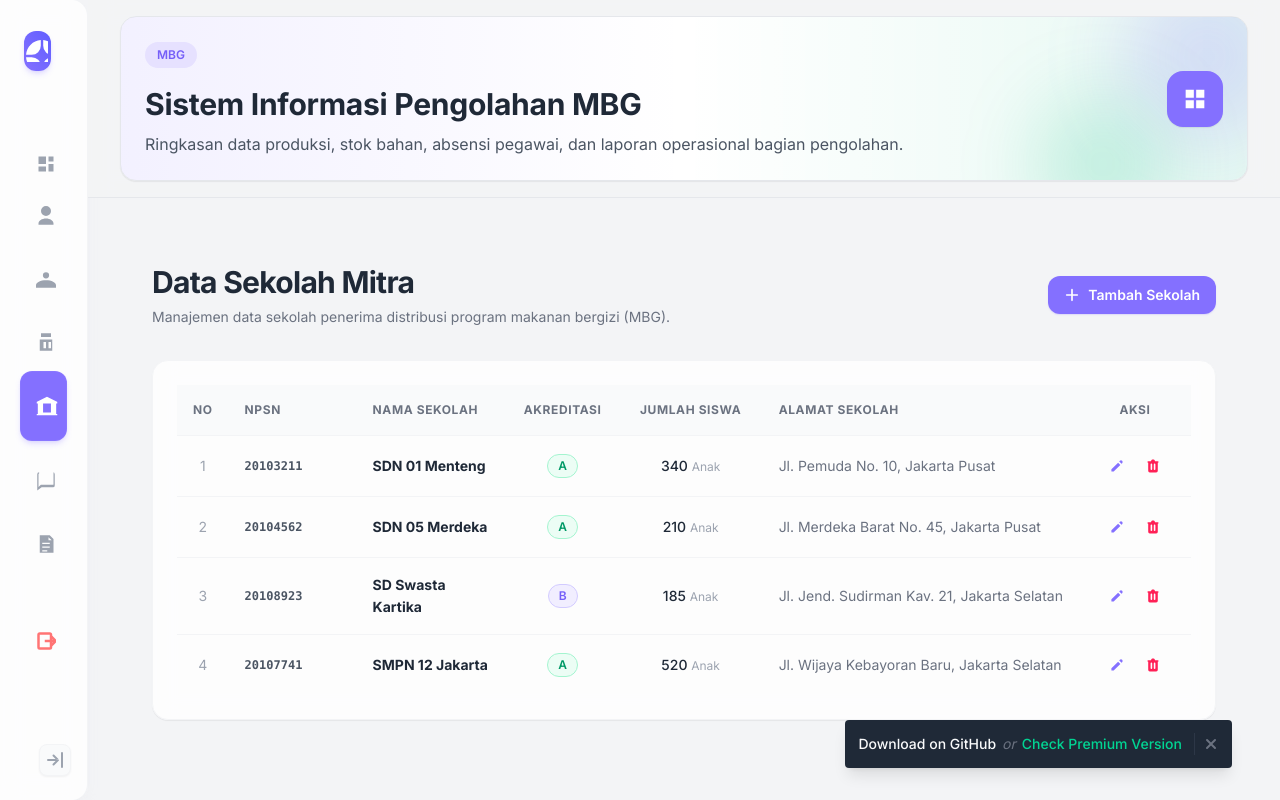
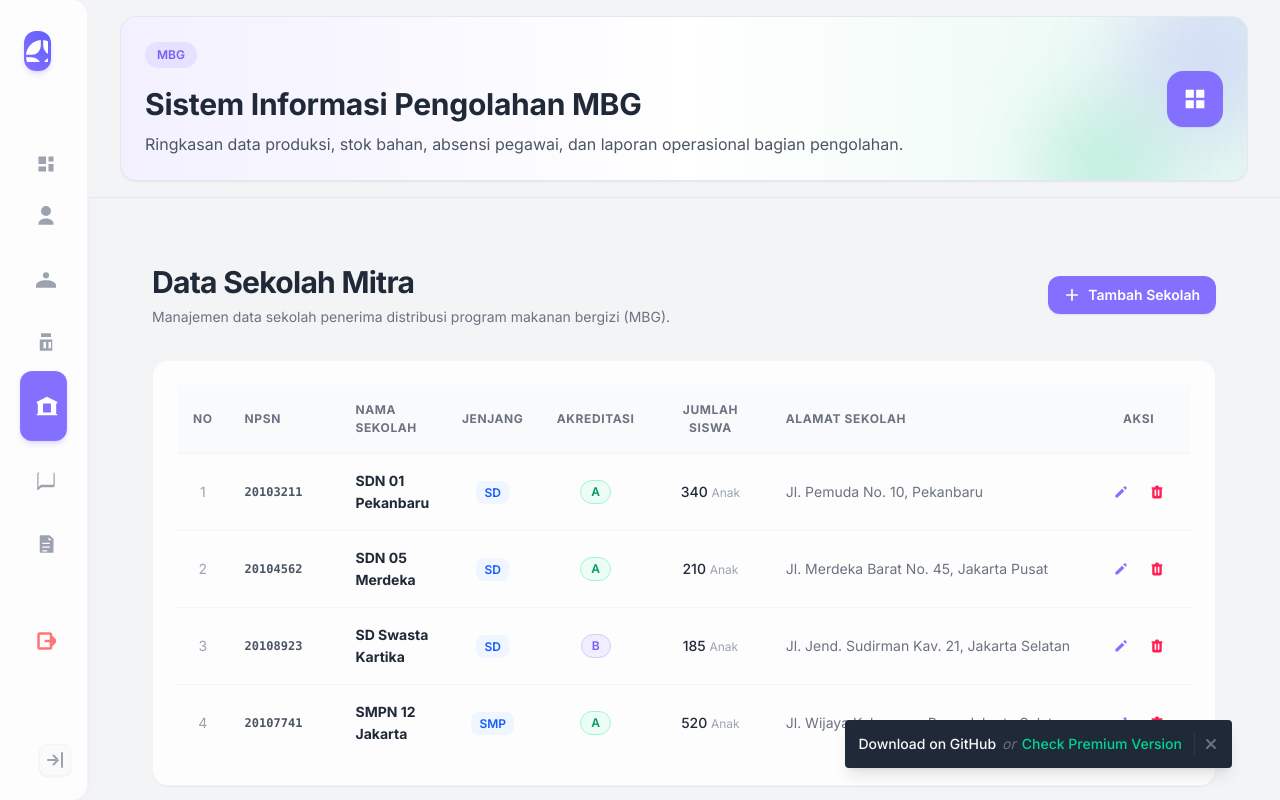
Before and after one commit to rajif24ti/projectbpf2_aatKel3, a React (Vite) app: page /data-sekolah in a window 1280 px wide. Built offline with nearby package versions, Linux system fonts and the light colour scheme.

Commit message:
lanjutan 2

```diff
--- a/src/pages/DataSekolah.jsx
+++ b/src/pages/DataSekolah.jsx
@@ -1,38 +1,71 @@
-import React, { useState } from 'react';
+import React, { useState } from "react";
 
 function DataSekolah() {
   // 1. STATE UTAMA: Menyimpan data master sekolah/mitra pengiriman MBG
   const [dataSekolah, setDataSekolah] = useState([
-    { id: 1, npsn: '20103211', nama: 'SDN 01 Menteng', akreditasi: 'A', jumlahSiswa: 340, alamat: 'Jl. Pemuda No. 10, Jakarta Pusat' },
-    { id: 2, npsn: '20104562', nama: 'SDN 05 Merdeka', akreditasi: 'A', jumlahSiswa: 210, alamat: 'Jl. Merdeka Barat No. 45, Jakarta Pusat' },
-    { id: 3, npsn: '20108923', nama: 'SD Swasta Kartika', akreditasi: 'B', jumlahSiswa: 185, alamat: 'Jl. Jend. Sudirman Kav. 21, Jakarta Selatan' },
-    { id: 4, npsn: '20107741', nama: 'SMPN 12 Jakarta', akreditasi: 'A', jumlahSiswa: 520, alamat: 'Jl. Wijaya Kebayoran Baru, Jakarta Selatan' },
+    {
+      id: 1,
+      npsn: "20103211",
+      nama: "SDN 01 Pekanbaru",
+      jenjang: "SD",
+      akreditasi: "A",
+      jumlahSiswa: 340,
+      alamat: "Jl. Pemuda No. 10, Pekanbaru",
+    },
+    {
+      id: 2,
+      npsn: "20104562",
+      nama: "SDN 05 Merdeka",
+      jenjang: "SD",
+      akreditasi: "A",
+      jumlahSiswa: 210,
+      alamat: "Jl. Merdeka Barat No. 45, Jakarta Pusat",
+    },
+    {
+      id: 3,
+      npsn: "20108923",
+      nama: "SD Swasta Kartika",
+      jenjang: "SD",
+      akreditasi: "B",
+      jumlahSiswa: 185,
+      alamat: "Jl. Jend. Sudirman Kav. 21, Jakarta Selatan",
+    },
+    {
+      id: 4,
+      npsn: "20107741",
+      nama: "SMPN 12 Jakarta",
+      jenjang: "SMP",
+      akreditasi: "A",
+      jumlahSiswa: 520,
+      alamat: "Jl. Wijaya Kebayoran Baru, Jakarta Selatan",
+    },
   ]);
 
   // 2. STATE NAVIGASI INTERNAL: 'index' | 'create' | 'edit'
-  const [viewMode, setViewMode] = useState('index');
+  const [viewMode, setViewMode] = useState("index");
 
   // 3. STATE BUFFER: Penampung data formulir tambah/ubah
   const [formData, setFormData] = useState({
     id: null,
-    npsn: '',
-    nama: '',
-    akreditasi: 'A',
-    jumlahSiswa: '',
-    alamat: ''
+    npsn: "",
+    nama: "",
+    jenjang: "",
+    akreditasi: "A",
+    jumlahSiswa: "",
+    alamat: "",
   });
 
   // Fungsi pengondisian warna Badge Akreditasi
   const getBadgeAkreditasi = (akreditasi) => {
     switch (akreditasi) {
-      case 'A':
-        return 'bg-emerald-50 text-emerald-600 border-emerald-200 dark:bg-emerald-500/10 dark:text-emerald-400 dark:border-emerald-500/20';
-      case 'B':
-        return 'bg-violet-50 text-violet-600 border-violet-200 dark:bg-violet-500/10 dark:text-violet-400 dark:border-violet-500/20';
-      case 'C':
-        return 'bg-amber-50 text-amber-600 border-amber-200 dark:bg-amber-500/10 dark:text-amber-400 dark:border-amber-500/20';
+      case "A":
+        return "bg-emerald-50 text-emerald-600 border-emerald-200 dark:bg-emerald-500/10 dark:text-emerald-400 dark:border-emerald-500/20";
+      case "B":
+        return "bg-violet-50 text-violet-600 border-violet-200 dark:bg-violet-500/10 dark:text-violet-400 dark:border-violet-500/20";
+      case "C":
+        return "bg-amber-50 text-amber-600 border-amber-200 dark:bg-amber-500/10 dark:text-amber-400 dark:border-amber-500/20";
       default:
-        return 'bg-gray-50 text-gray-600 border-gray-200 dark:bg-gray-500/10 dark:text-gray-400 dark:border-gray-500/20';
+        return "bg-gray-50 text-gray-600 border-gray-200 dark:bg-gray-500/10 dark:text-gray-400 dark:border-gray-500/20";
     }
   };
 
@@ -44,14 +77,21 @@ function DataSekolah() {
 
   // Navigasi ke mode Tambah (Create)
   const openCreateMode = () => {
-    setFormData({ id: null, npsn: '', nama: '', akreditasi: 'A', jumlahSiswa: '', alamat: '' });
-    setViewMode('create');
+    setFormData({
+      id: null,
+      npsn: "",
+      nama: "",
+      akreditasi: "A",
+      jumlahSiswa: "",
+      alamat: "",
+    });
+    setViewMode("create");
   };
 
   // Navigasi ke mode Ubah (Edit)
   const openEditMode = (item) => {
     setFormData({ ...item });
-    setViewMode('edit');
+    setViewMode("edit");
   };
 
   // Handler Simpan Data (Create & Edit)
@@ -68,35 +108,41 @@ function DataSekolah() {
       id: formData.id || Date.now(),
       npsn: formData.npsn,
       nama: formData.nama,
+      jenjang: formData.jenjang,
       akreditasi: formData.akreditasi,
       jumlahSiswa: parseInt(formData.jumlahSiswa, 10),
-      alamat: formData.alamat
+      alamat: formData.alamat,
     };
 
-    if (viewMode === 'create') {
+    if (viewMode === "create") {
       // Validasi NPSN duplikat
-      if (dataSekolah.some(sch => sch.npsn === formData.npsn)) {
+      if (dataSekolah.some((sch) => sch.npsn === formData.npsn)) {
         alert("NPSN Sekolah sudah terdaftar di dalam sistem!");
         return;
       }
       setDataSekolah([...dataSekolah, payload]);
-    } else if (viewMode === 'edit') {
-      setDataSekolah(dataSekolah.map((item) => (item.id === formData.id ? payload : item)));
+    } else if (viewMode === "edit") {
+      setDataSekolah(
+        dataSekolah.map((item) => (item.id === formData.id ? payload : item)),
+      );
     }
-    setViewMode('index');
+    setViewMode("index");
   };
 
   // Handler Hapus Data
   const handleDeleteData = (id, nama) => {
-    if (window.confirm(`Apakah Anda yakin ingin menghapus data "${nama}"? Tindakan ini tidak dapat dibatalkan.`)) {
-      setDataSekolah(dataSekolah.filter(item => item.id !== id));
+    if (
+      window.confirm(
+        `Apakah Anda yakin ingin menghapus data "${nama}"? Tindakan ini tidak dapat dibatalkan.`,
+      )
+    ) {
+      setDataSekolah(dataSekolah.filter((item) => item.id !== id));
     }
   };
 
   return (
     <main className="grow transition-all duration-200">
       <div className="px-4 sm:px-6 lg:px-8 py-8 w-full max-w-9xl mx-auto">
-
         {/* HEADER HALAMAN */}
         <div className="mb-8 flex flex-col sm:flex-row sm:justify-between sm:items-center gap-4">
           <div>
@@ -104,19 +150,31 @@ function DataSekolah() {
               Data Sekolah Mitra
             </h1>
             <p className="text-sm text-gray-500 dark:text-gray-400 mt-1">
-              {viewMode === 'index' && 'Manajemen data sekolah penerima distribusi program makanan bergizi (MBG).'}
-              {viewMode === 'create' && 'Registrasi profile dan kuota data sekolah mitra baru.'}
-              {viewMode === 'edit' && 'Pembaruan data kuota siswa atau akreditasi sekolah.'}
+              {viewMode === "index" &&
+                "Manajemen data sekolah penerima distribusi program makanan bergizi (MBG)."}
+              {viewMode === "create" &&
+                "Registrasi profile dan kuota data sekolah mitra baru."}
+              {viewMode === "edit" &&
+                "Pembaruan data kuota siswa atau akreditasi sekolah."}
             </p>
           </div>
 
-          {viewMode === 'index' && (
+          {viewMode === "index" && (
             <button
               onClick={openCreateMode}
               className="inline-flex items-center justify-center px-4 py-2 bg-violet-500 hover:bg-violet-600 dark:bg-violet-600 dark:hover:bg-violet-700 text-white text-sm font-semibold rounded-xl shadow-sm shadow-violet-500/10 active:scale-95 transition-all duration-150"
             >
-              <svg className="w-4 h-4 mr-2 stroke-current" fill="none" viewBox="0 0 24 24">
-                <path strokeLinecap="round" strokeLinejoin="round" strokeWidth="2.5" d="M12 4v16m8-8H4" />
+              <svg
+                className="w-4 h-4 mr-2 stroke-current"
+                fill="none"
+                viewBox="0 0 24 24"
+              >
+                <path
+                  strokeLinecap="round"
+                  strokeLinejoin="round"
+                  strokeWidth="2.5"
+                  d="M12 4v16m8-8H4"
+                />
               </svg>
               Tambah Sekolah
             </button>
@@ -124,7 +182,7 @@ function DataSekolah() {
         </div>
 
         {/* ==================== BAGIAN 1: INDEX (TABEL) ==================== */}
-        {viewMode === 'index' && (
+        {viewMode === "index" && (
           <div className="bg-white/80 dark:bg-gray-800/70 backdrop-blur-md shadow-sm border border-gray-100 dark:border-gray-700/50 rounded-2xl p-6">
             <div className="overflow-x-auto">
               <table className="table-auto w-full">
@@ -133,6 +191,7 @@ function DataSekolah() {
                     <th className="p-4 text-center w-12">No</th>
                     <th className="p-4 w-32">NPSN</th>
                     <th className="p-4">Nama Sekolah</th>
+                    <th className="p-4 text-center w-24">Jenjang</th>
                     <th className="p-4 text-center w-28">Akreditasi</th>
                     <th className="p-4 text-center w-36">Jumlah Siswa</th>
                     <th className="p-4">Alamat Sekolah</th>
@@ -143,25 +202,50 @@ function DataSekolah() {
                 <tbody className="divide-y divide-gray-100 dark:divide-gray-700/60 text-sm">
                   {dataSekolah.length === 0 ? (
                     <tr>
-                      <td colSpan="7" className="p-8 text-center text-gray-400 dark:text-gray-500">
+                      <td
+                        colSpan="7"
+                        className="p-8 text-center text-gray-400 dark:text-gray-500"
+                      >
                         Tidak ada data sekolah mitra yang tercatat.
                       </td>
                     </tr>
                   ) : (
                     dataSekolah.map((item, index) => (
-                      <tr key={item.id} className="text-gray-700 dark:text-gray-300 hover:bg-gray-50/50 dark:hover:bg-gray-700/30 transition">
-                        <td className="p-4 text-center text-gray-400">{index + 1}</td>
-                        <td className="p-4 font-mono text-xs font-semibold text-gray-600 dark:text-gray-400">{item.npsn}</td>
-                        <td className="p-4 font-bold text-gray-800 dark:text-gray-100">{item.nama}</td>
+                      <tr
+                        key={item.id}
+                        className="text-gray-700 dark:text-gray-300 hover:bg-gray-50/50 dark:hover:bg-gray-700/30 transition"
+                      >
+                        <td className="p-4 text-center text-gray-400">
+                          {index + 1}
+                        </td>
+                        <td className="p-4 font-mono text-xs font-semibold text-gray-600 dark:text-gray-400">
+                          {item.npsn}
+                        </td>
+                        <td className="p-4 font-bold text-gray-800 dark:text-gray-100">
+                          {item.nama}
+                        </td>
                         <td className="p-4 text-center">
-                          <span className={`inline-flex items-center px-2.5 py-0.5 rounded-full text-xs font-semibold border ${getBadgeAkreditasi(item.akreditasi)}`}>
+                          <span className="px-2 py-1 text-xs font-semibold rounded-lg bg-blue-50 text-blue-600">
+                            {item.jenjang}
+                          </span>
+                        </td>
+                        <td className="p-4 text-center">
+                          <span
+                            className={`inline-flex items-center px-2.5 py-0.5 rounded-full text-xs font-semibold border ${getBadgeAkreditasi(item.akreditasi)}`}
+                          >
                             {item.akreditasi}
                           </span>
                         </td>
                         <td className="p-4 text-center font-medium text-gray-800 dark:text-gray-200">
-                          {item.jumlahSiswa.toLocaleString('id-ID')} <span className="text-xs text-gray-400 font-normal">Anak</span>
+                          {item.jumlahSiswa.toLocaleString("id-ID")}{" "}
+                          <span className="text-xs text-gray-400 font-normal">
+                            Anak
+                          </span>
                         </td>
-                        <td className="p-4 text-gray-500 dark:text-gray-400 truncate max-w-xs" title={item.alamat}>
+                        <td
+                          className="p-4 text-gray-500 dark:text-gray-400 truncate max-w-xs"
+                          title={item.alamat}
+                        >
                           {item.alamat}
                         </td>
                         <td className="p-4 text-center">
@@ -171,17 +255,29 @@ function DataSekolah() {
                               className="p-1.5 text-violet-500 hover:text-violet-700 hover:bg-violet-50 dark:hover:bg-violet-500/10 rounded-lg transition"
                               title="Ubah Data Sekolah"
                             >
-                              <svg className="w-4 h-4 fill-current" viewBox="0 0 20 20">
+                              <svg
+                                className="w-4 h-4 fill-current"
+                                viewBox="0 0 20 20"
+                              >
                                 <path d="M13.586 3.586a2 2 0 112.828 2.828l-.793.793-2.828-2.828.793-.793zM11.379 5.793L3 14.172V17h2.828l8.38-8.379-2.83-2.828z" />
                               </svg>
                             </button>
                             <button
-                              onClick={() => handleDeleteData(item.id, item.nama)}
+                              onClick={() =>
+                                handleDeleteData(item.id, item.nama)
+                              }
                               className="p-1.5 text-rose-500 hover:text-rose-700 hover:bg-rose-50 dark:hover:bg-rose-500/10 rounded-lg transition"
                               title="Hapus Sekolah"
                             >
-                              <svg className="w-4 h-4 fill-current" viewBox="0 0 20 20">
-                                <path fillRule="evenodd" d="M9 2a1 1 0 00-.894.553L7.382 4H4a1 1 0 000 2v10a2 2 0 002 2h8a2 2 0 002-2V6a1 1 0 100-2h-3.382l-.728-1.447A1 1 0 0011 2H9zM7 8a1 1 0 012 0v6a1 1 0 11-2 0V8zm5-1a1 1 0 00-1 1v6a1 1 0 102 0V8a1 1 0 00-1-1z" clipRule="evenodd" />
+                              <svg
+                                className="w-4 h-4 fill-current"
+                                viewBox="0 0 20 20"
+                              >
+                                <path
+                                  fillRule="evenodd"
+                                  d="M9 2a1 1 0 00-.894.553L7.382 4H4a1 1 0 000 2v10a2 2 0 002 2h8a2 2 0 002-2V6a1 1 0 100-2h-3.382l-.728-1.447A1 1 0 0011 2H9zM7 8a1 1 0 012 0v6a1 1 0 11-2 0V8zm5-1a1 1 0 00-1 1v6a1 1 0 102 0V8a1 1 0 00-1-1z"
+                                  clipRule="evenodd"
+                                />
                               </svg>
                             </button>
                           </div>
@@ -196,18 +292,24 @@ function DataSekolah() {
         )}
 
         {/* ==================== BAGIAN 2 & 3: FORM CREATE / EDIT ==================== */}
-        {(viewMode === 'create' || viewMode === 'edit') && (
+        {(viewMode === "create" || viewMode === "edit") && (
           <div className="max-w-2xl bg-white dark:bg-gray-800 shadow-sm border border-gray-100 dark:border-gray-700/60 rounded-2xl p-6 transition-all duration-200">
             <h2 className="text-lg font-bold text-gray-800 dark:text-gray-100 mb-6 flex items-center">
-              <span className={`w-2 h-5 rounded-xs mr-2.5 ${viewMode === 'create' ? 'bg-violet-500' : 'bg-amber-500'}`}></span>
-              {viewMode === 'create' ? 'Registrasi Sekolah Baru' : `Ubah Profil Sekolah: ${formData.nama}`}
+              <span
+                className={`w-2 h-5 rounded-xs mr-2.5 ${viewMode === "create" ? "bg-violet-500" : "bg-amber-500"}`}
+              ></span>
+              {viewMode === "create"
+                ? "Registrasi Sekolah Baru"
+                : `Ubah Profil Sekolah: ${formData.nama}`}
             </h2>
 
             <form onSubmit={handleSaveData} className="space-y-5">
               <div className="grid grid-cols-1 sm:grid-cols-2 gap-4">
                 {/* Field: NPSN */}
                 <div>
-                  <label className="block text-sm font-medium text-gray-700 dark:text-gray-300 mb-1.5">NPSN (Nomor Pokok Sekolah Nasional)</label>
+                  <label className="block text-sm font-medium text-gray-700 dark:text-gray-300 mb-1.5">
+                    NPSN (Nomor Pokok Sekolah Nasional)
+                  </label>
                   <input
                     type="text"
                     name="npsn"
@@ -216,14 +318,16 @@ function DataSekolah() {
                     placeholder="Contoh: 2010xxxx"
                     maxLength="8"
                     required
-                    disabled={viewMode === 'edit'}
+                    disabled={viewMode === "edit"}
                     className="w-full px-4 py-2 bg-gray-50 dark:bg-gray-700/40 border border-gray-200 dark:border-gray-700 rounded-xl focus:ring-2 focus:ring-violet-500 outline-none transition text-sm text-gray-800 dark:text-gray-100 font-mono disabled:opacity-60"
                   />
                 </div>
 
                 {/* Field: Nama Sekolah */}
                 <div>
-                  <label className="block text-sm font-medium text-gray-700 dark:text-gray-300 mb-1.5">Nama Instansi Sekolah</label>
+                  <label className="block text-sm font-medium text-gray-700 dark:text-gray-300 mb-1.5">
+                    Nama Instansi Sekolah
+                  </label>
                   <input
                     type="text"
                     name="nama"
@@ -236,10 +340,32 @@ function DataSekolah() {
                 </div>
               </div>
 
+              <div>
+                <label className="block text-sm font-medium text-gray-700 dark:text-gray-300 mb-1.5">
+                  Jenjang Sekolah
+                </label>
+
+                <select
+                  name="jenjang"
+                  value={formData.jenjang}
+                  onChange={handleInputChange}
+                  required
+                  className="w-full px-4 py-2 bg-gray-50 dark:bg-gray-700/40 border border-gray-200 dark:border-gray-700 rounded-xl focus:ring-2 focus:ring-violet-500 outline-none transition text-sm text-gray-800 dark:text-gray-100"
+                >
+                  <option value="">Pilih Jenjang</option>
+                  <option value="SD">SD</option>
+                  <option value="SMP">SMP</option>
+                  <option value="SMA">SMA</option>
+                  <option value="SMK">SMK</option>
+                </select>
+              </div>
+
               <div className="grid grid-cols-1 sm:grid-cols-2 gap-4">
                 {/* Field: Akreditasi */}
                 <div>
-                  <label className="block text-sm font-medium text-gray-700 dark:text-gray-300 mb-1.5">Peringkat Akreditasi</label>
+                  <label className="block text-sm font-medium text-gray-700 dark:text-gray-300 mb-1.5">
+                    Peringkat Akreditasi
+                  </label>
                   <select
                     name="akreditasi"
                     value={formData.akreditasi}
@@ -249,13 +375,17 @@ function DataSekolah() {
                     <option value="A">Terakreditasi A</option>
                     <option value="B">Terakreditasi B</option>
                     <option value="C">Terakreditasi C</option>
-                    <option value="Belum Terakreditasi">Belum Terakreditasi</option>
+                    <option value="Belum Terakreditasi">
+                      Belum Terakreditasi
+                    </option>
                   </select>
                 </div>
 
                 {/* Field: Jumlah Siswa */}
                 <div>
-                  <label className="block text-sm font-medium text-gray-700 dark:text-gray-300 mb-1.5">Jumlah Siswa Aktif (Kuota Porsi)</label>
+                  <label className="block text-sm font-medium text-gray-700 dark:text-gray-300 mb-1.5">
+                    Jumlah Siswa Aktif (Kuota Porsi)
+                  </label>
                   <input
                     type="number"
                     name="jumlahSiswa"
@@ -270,7 +400,9 @@ function DataSekolah() {
 
               {/* Field: Alamat Lengkap */}
               <div>
-                <label className="block text-sm font-medium text-gray-700 dark:text-gray-300 mb-1.5">Alamat Lengkap Distribusi</label>
+                <label className="block text-sm font-medium text-gray-700 dark:text-gray-300 mb-1.5">
+                  Alamat Lengkap Distribusi
+                </label>
                 <textarea
                   name="alamat"
                   value={formData.alamat}
@@ -285,7 +417,9 @@ function DataSekolah() {
               {/* Catatan Bisnis Logistik */}
               <div className="p-4 bg-amber-50/60 dark:bg-amber-500/5 border border-dashed border-amber-200 dark:border-amber-500/20 rounded-xl">
                 <p className="text-xs text-amber-600 dark:text-amber-400 leading-relaxed">
-                  ⚠️ <strong>Penting:</strong> Data <em>Jumlah Siswa Aktif</em> digunakan langsung oleh sistem produksi untuk menentukan kuota takaran bahan masakan porsi harian otomatis.
+                  ⚠️ <strong>Penting:</strong> Data <em>Jumlah Siswa Aktif</em>{" "}
+                  digunakan langsung oleh sistem produksi untuk menentukan kuota
+                  takaran bahan masakan porsi harian otomatis.
                 </p>
               </div>
 
@@ -293,7 +427,7 @@ function DataSekolah() {
               <div className="pt-4 flex items-center justify-end gap-3 border-t border-gray-100 dark:border-gray-700/60">
                 <button
                   type="button"
-                  onClick={() => setViewMode('index')}
+                  onClick={() => setViewMode("index")}
                   className="px-4 py-2 bg-gray-100 dark:bg-gray-700 hover:bg-gray-200 dark:hover:bg-gray-600 text-gray-700 dark:text-gray-200 text-sm font-semibold rounded-xl transition"
                 >
                   Batal
@@ -302,13 +436,14 @@ function DataSekolah() {
                   type="submit"
                   className="px-5 py-2 bg-violet-500 hover:bg-violet-600 dark:bg-violet-600 dark:hover:bg-violet-700 text-white text-sm font-semibold rounded-xl shadow-sm shadow-violet-500/10 active:scale-95 transition-all duration-150"
                 >
-                  {viewMode === 'create' ? 'Simpan Sekolah' : 'Simpan Perubahan'}
+                  {viewMode === "create"
+                    ? "Simpan Sekolah"
+                    : "Simpan Perubahan"}
                 </button>
               </div>
             </form>
           </div>
         )}
-
       </div>
     </main>
   );
```
Also changed, not shown: src/pages/Dashboard.jsx (+4 -4 lines).
